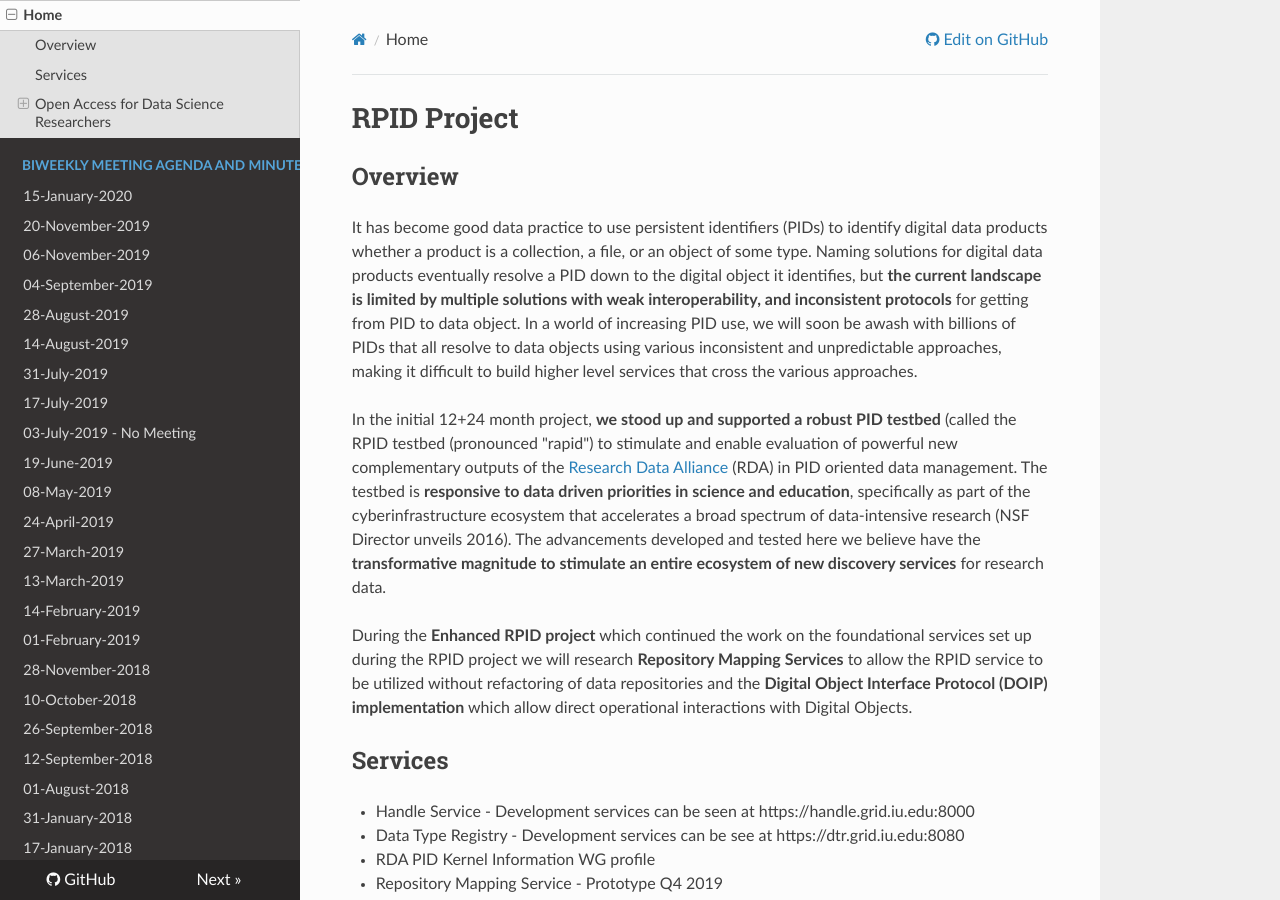
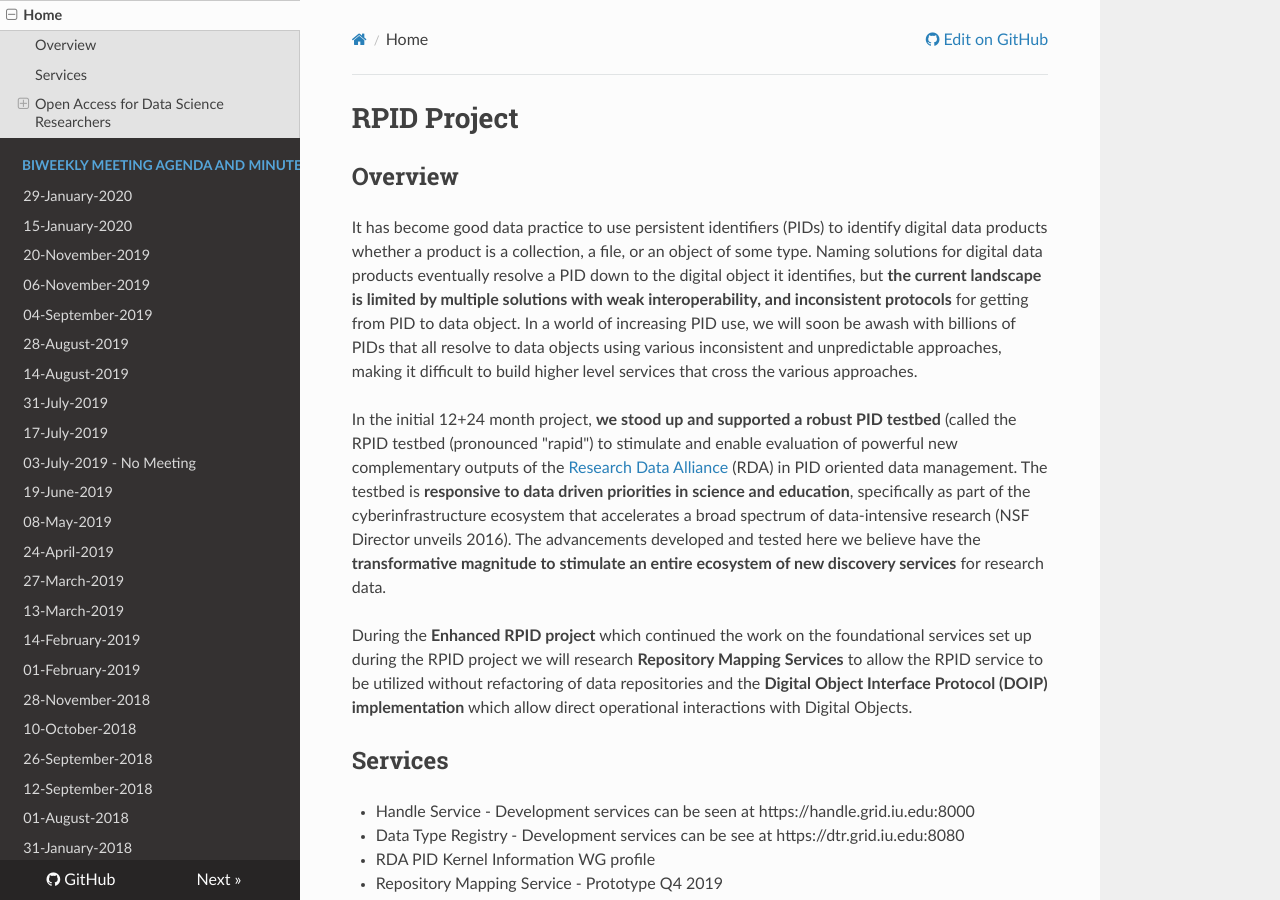
Before and after one commit to rpidproject/rpid, an MkDocs documentation site: the page built from docs/index.md, in a window 1280 px wide and 900 px high. Built offline with MkDocs 1.6.1, drawn with Linux system fonts in a browser that asks for light colours; nearby versions of some CDN libraries; old or Windows-style settings are respelled for this version of MkDocs.

Commit message:
Update mkdocs.yml

```diff
--- a/mkdocs.yml
+++ b/mkdocs.yml
@@ -9,6 +9,7 @@ extra_css:
 pages:
 - Home: 'index.md'
 - BiWeekly Meeting Agenda and Minutes:
+  - '29-January-2020': '29-January-2020.md'
   - '15-January-2020': '15-January-2020.md'
   - '20-November-2019': '20-November-2019.md'
   - '06-November-2019': '06-November-2019.md'
```
